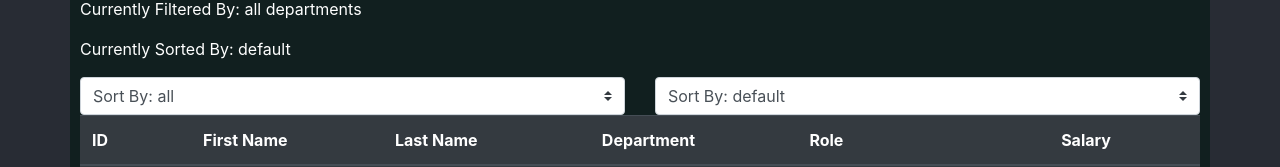
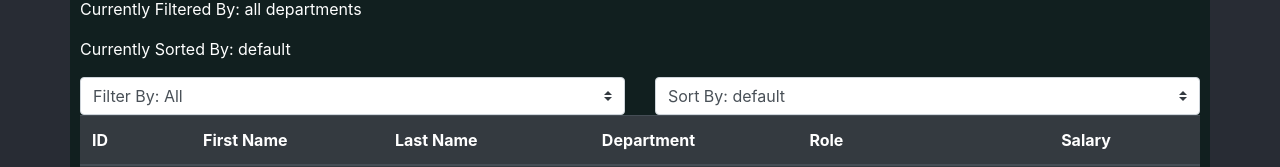
Before and after one commit to GormTheWyrm/BCReactEmplyeeDirectory, a React (Create React App) app: page / in a window 1280 px wide. Shown: the part 167-334 px from the top of the page. Built offline with nearby package versions, Linux system fonts and the light colour scheme; the HTML template or start-up script is replaced by a standard one.

Commit message:
setFilter Function is affecting state but not yet rerendering

```diff
--- a/src/components/OptionsTab.js
+++ b/src/components/OptionsTab.js
@@ -14,12 +14,15 @@ function OptionsTab(props) {
             </div>
             <div className="row">
                 <div className="col-6">
-                    <select className="custom-select">
-                        {/* <select value={props.xxx} onChange={props.xxx}> */}
+                    <select className="custom-select" value={props.filter} onChange={props.setFilter}>
+
+                        {/* this calls SetFilter*/}
                         <option defaultValue="all">Sort By: all </option>
-                        <option value="Propaganda">Filter By: Propaganda Department</option>
-                        <option value="2">Filter By: 2 </option>
-                        <option value="3">Filter By: 3</option>
+                        <option value="propaganda">Filter By: Propaganda Department</option>
+                        <option value="executive">Filter By: Executive Department </option>
+                        <option value="acquisitions">Filter By: Acquisitions Department</option>
+                        <option value="intelligence">Filter By: Intelligence Department</option>
+                        <option value="all">Filter By: All</option>
                     </select>
                 </div>
                 <div className="col-6">
--- a/src/pages/Directory.js
+++ b/src/pages/Directory.js
@@ -6,53 +6,73 @@ import TableRow from "../components/TableRow"
 // consider renaming DirectoryTable?
 import EmployeeList from "../utils/EmployeeList.json"
 
-
-
-// next step should be to write a function that sorts and filters the viewList based on values of
-//filter and sort in state!
-//... then I need to attach input to that...
-
-
 class Directory extends React.Component {
     state = {
-        // sortAscending: true,
         filter: "all",  //ideally I shoudl add some code to change things into lowercase
         sort: "default",
-        //data is not in the state right now...
         viewList: EmployeeList
         //this should initialize view list to the json data
     };
 
-    //call setState({partOfStateBeingSet}) to update state
+    //need to pass methods down to components and bring back effects from event to this compoenent
+
+    // setfilter
+    //setSort
+
+    setFilter = (event) => {
+        console.log("setFilter function");
+        let myFilter = event.target.value;
+        console.log(myFilter);
+        this.setState({filter: myFilter});
+        //need to make it rerender now!
 
 
-    sortTable() {
-        //this should change the viewlist based on changes to the filter and sort state
-        //imputs happen elsewhere
-        //where does this need to be called?!   after change... perhaps on submit?
-        //not on sumbit, either in the function that runs on submit or a react method that updates
-        //called in componentDidUpdate !?
-        //this.state.filter
-        //this.state.sort
 
+    }
+
+    setSort = (event) => {
+        console.log("setSort function");
+        let mySort;
+
+
+
+    }
+
+
+
+
+
+
+
+
+
+
+
+
+
+    filterTable() {
         let myFilter = "Propaganda";   //change this to this.state.filter after testing!
         //need to change this to in input or dropdown!
-        let mySort = "first name";
-        if (this.state.filter === "All") {
-            //set viewList to EMployeeList
+        if (this.state.filter === "all") {
+            //set viewList to EmployeeList
             this.setState({ viewList: EmployeeList })
-
-
         } else {
             //set view list to a filtered array
             //will need to change this so that it displays different options
             this.setState({ viewList: EmployeeList.filter(emp => emp.department === myFilter) })
-            // this.setState({ viewList: EmployeeList[0]});
             console.log(EmployeeList.filter(emp => emp.department === myFilter));
             console.log("sort table");
             // need to replace the "test" with an input value for the department name...
         }
-        this.setState({sort: mySort});
+
+    }   //havign issues because its async...
+
+    sortTable() {
+
+
+        let mySort = "first name";
+
+        this.setState({ sort: mySort });
         // this.render();
     }   //this is not causing rerender...
 
@@ -60,12 +80,12 @@ class Directory extends React.Component {
     componentDidMount() {
         //runs after output is rendered to DOM...
         //so put anything that needs to function each time compenent is rendered here
-
+        console.log("mount: Employee List");
         console.log(EmployeeList);
     }
     componentDidUpdate() {
         //must have a condition if set state here
-        console.log("update")
+        console.log("component did update")
     }
 
 
@@ -87,8 +107,10 @@ class Directory extends React.Component {
 
     handleTest = event => {
         console.log("temp button!");
-        this.setState({filter: "Propaganda"});
-        this.sortTable(event);
+        // this.setState({ filter: "Propaganda" });
+        // this.filterTable(event);
+        this.setFilter(event);
+        console.log(event.target.value);
     }
 
 
@@ -110,6 +132,7 @@ class Directory extends React.Component {
 
                 <OptionsTab
                     // method 1: filter
+                    setFilter={this.setFilter}
                     // method 2: sort
                     filter={this.state.filter}
                     sort={this.state.sort}
@@ -128,11 +151,7 @@ class Directory extends React.Component {
                                 department={employee.department}
                                 role={employee.role}
                                 salary={employee.salary}
-                                rating={employee.rating}
                             />
-
-
-
                         ))}
 
                     </tbody>
```
Lines whose indentation alone changed are shown as unchanged.
